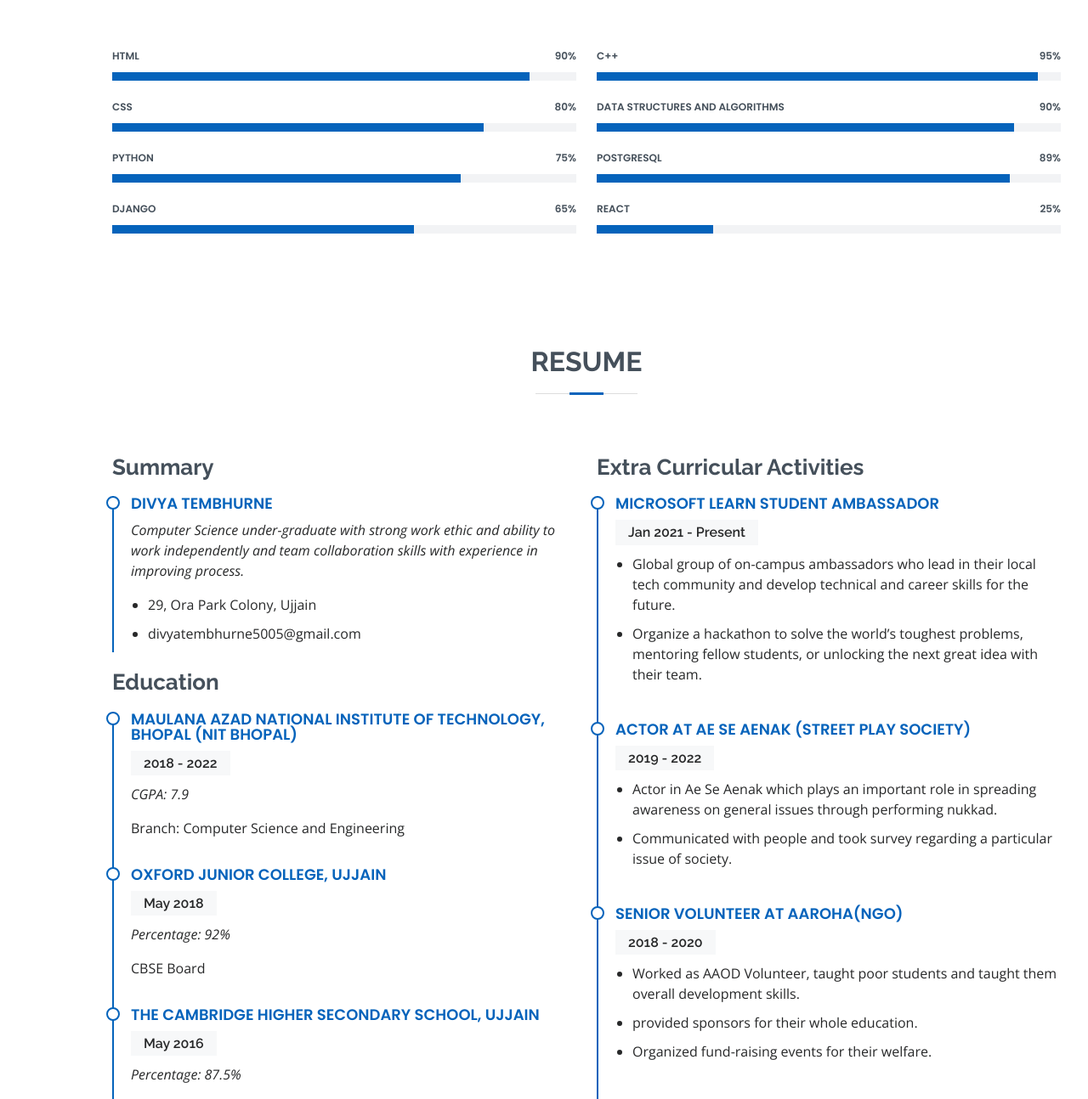
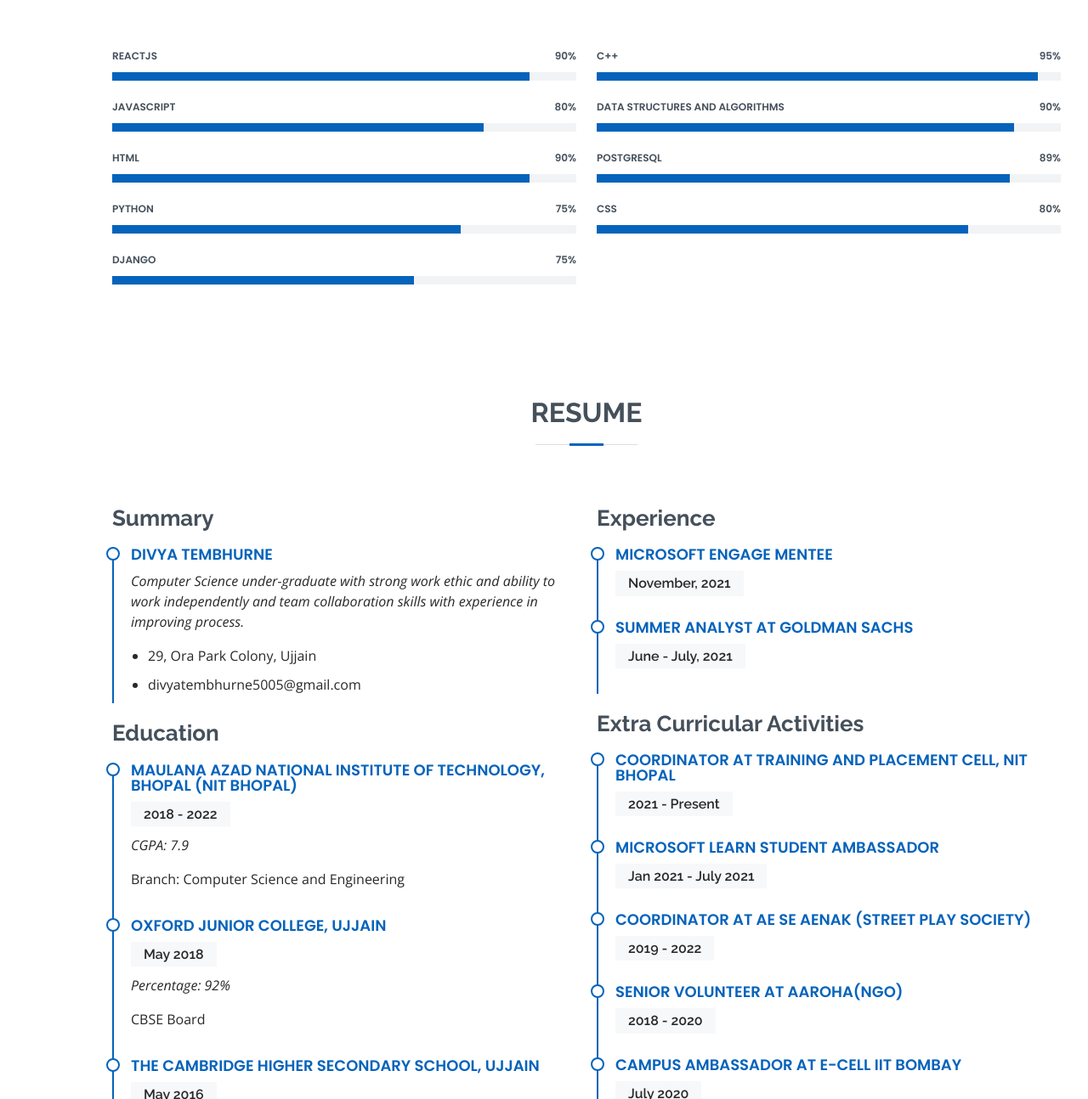
Before and after one commit to diivyya/MyPortfolio, a plain HTML site: page index.html in a window 1280 px wide. Shown: the part 1506-2800 px from the top of the page at 85% size. Drawn offline with nearby package versions, Linux system fonts and the light colour scheme.

Commit message:
New updates

```diff
--- a/index.html
+++ b/index.html
@@ -121,17 +121,24 @@
 
           <div class="col-lg-6">
 
-            <div class="progress">
-              <span class="skill">HTML <i class="val">90%</i></span>
+          <div class="progress">
+              <span class="skill">ReactJS<i class="val">90%</i></span>
               <div class="progress-bar-wrap">
                 <div class="progress-bar" role="progressbar" aria-valuenow="90" aria-valuemin="0" aria-valuemax="100"></div>
               </div>
             </div>
 
             <div class="progress">
-              <span class="skill">CSS <i class="val">80%</i></span>
+              <span class="skill">Javascript <i class="val">80%</i></span>
               <div class="progress-bar-wrap">
                 <div class="progress-bar" role="progressbar" aria-valuenow="80" aria-valuemin="0" aria-valuemax="100"></div>
+              </div>
+            </div>
+
+            <div class="progress">
+              <span class="skill">HTML <i class="val">90%</i></span>
+              <div class="progress-bar-wrap">
+                <div class="progress-bar" role="progressbar" aria-valuenow="90" aria-valuemin="0" aria-valuemax="100"></div>
               </div>
             </div>
 
@@ -143,7 +150,7 @@
             </div>
 
             <div class="progress">
-              <span class="skill">Django <i class="val">65%</i></span>
+              <span class="skill">Django <i class="val">75%</i></span>
               <div class="progress-bar-wrap">
                 <div class="progress-bar" role="progressbar" aria-valuenow="65" aria-valuemin="0" aria-valuemax="100"></div>
               </div>
@@ -175,9 +182,9 @@
             </div>
 
             <div class="progress">
-              <span class="skill">React <i class="val">25%</i></span>
+              <span class="skill">CSS <i class="val">80%</i></span>
               <div class="progress-bar-wrap">
-                <div class="progress-bar" role="progressbar" aria-valuenow="25" aria-valuemin="0" aria-valuemax="100"></div>
+                <div class="progress-bar" role="progressbar" aria-valuenow="80" aria-valuemin="0" aria-valuemax="100"></div>
               </div>
             </div>
 
@@ -229,37 +236,36 @@
             </div>
           </div>
           <div class="col-lg-6">
+            <h3 class="resume-title">Experience</h3>
+            <div class="resume-item">
+              <h4>Microsoft Engage Mentee</h4>
+              <h5>November, 2021</h5>
+            </div>
+            <div class="resume-item">
+              <h4>Summer Analyst at Goldman Sachs</h4>
+              <h5>June - July, 2021</h5>
+            </div>
             <h3 class="resume-title">Extra Curricular Activities</h3>
             <div class="resume-item">
-              <h4>Microsoft Learn Student Ambassador</h4>
-              <h5>Jan 2021 - Present</h5>
-              <ul>
-                <li>Global group of on-campus ambassadors who lead in their local tech community and develop technical and career skills for the future.</li>
-                <li>Organize a hackathon to solve the world’s toughest problems, mentoring fellow students, or unlocking the next great idea with their team.</li>
-              </ul>
+              <h4>Coordinator at Training and Placement Cell, NIT Bhopal</h4>
+              <h5>2021 - Present</h5>
             </div>
             <div class="resume-item">
-              <h4>Actor at Ae Se Aenak (Street Play Society)</h4>
+              <h4>Microsoft Learn Student Ambassador</h4>
+              <h5>Jan 2021 - July 2021</h5>
+            </div>
+            <div class="resume-item">
+              <h4>Coordinator at Ae Se Aenak (Street Play Society)</h4>
               <h5>2019 - 2022</h5>
-              <ul>
-                <li>Actor in Ae Se Aenak which plays an important role in spreading awareness on general issues through performing nukkad.</li>
-                <li>Communicated with people and took survey regarding a particular issue of society.</li>
-              </ul>
             </div>
             <div class="resume-item">
               <h4>Senior Volunteer at Aaroha(NGO)</h4>
               <h5>2018 - 2020</h5>
-              <ul>
-                <li>Worked as AAOD Volunteer, taught poor students and taught them overall development skills.</li>
-                <li>provided sponsors for their whole education.</li>
-                <li>Organized fund-raising events for their welfare.</li>
-              </ul>
             </div>
             <div class="resume-item">
               <h4>Campus Ambassador at E-Cell IIT Bombay</h4>
               <h5>July 2020</h5>
-              <p>Has a role to conduct entrepreneurship related events and workshops in your college in collaboration with E-Cell IIT Bombay.</p>
-            </div>
+              </div>
           </div>
         </div>
 
@@ -281,27 +287,40 @@
 
         <div class="row portfolio-container" data-aos="fade-up" data-aos-delay="200">
 
-          <div class="col-lg-4 col-md-6 portfolio-item filter-app">
+        <div class="col-lg-4 col-md-6 portfolio-item filter-web">
             <div class="portfolio-wrap">
-              <img src="assets/img/portfolio/portfolio-1.jpg" class="img-fluid" alt="">
+              <img src="assets/img/portfolio/portfolio-5.jpg" class="img-fluid" alt="">
               <div class="portfolio-info">
-                <h4>Uber Price Prediction System</h4>
+                <h4>AgroTech: Best buddy for farmers</h4>
                 <div class="portfolio-links">
-                  <a href="assets/img/portfolio/portfolio-1.jpg" data-gallery="portfolioGallery" class="portfolio-lightbox" title="App 1"><i class="bx bx-plus"></i></a>
-                  <a href="https://github.com/diivyya/Uber-Price-Prediction" title="Portfolio Details"><i class="bx bx-link"></i></a>
+                  <a href="assets/img/portfolio/portfolio-5.jpg" data-gallery="portfolioGallery" class="portfolio-lightbox" title="Web 2"><i class="bx bx-plus"></i></a>
+                  <a href="https://github.com/diivyya/Agro-Tech"  title="Portfolio Details"><i class="bx bx-link"></i></a>
                 </div>
               </div>
             </div>
           </div>
 
-          <div class="col-lg-4 col-md-6 portfolio-item filter-web">
+        <div class="col-lg-4 col-md-6 portfolio-item filter-app">
             <div class="portfolio-wrap">
-              <img src="assets/img/portfolio/portfolio-2.jpg" class="img-fluid" alt="">
+              <img src="assets/img/portfolio/portfolio-6.jpg" class="img-fluid" alt="">
               <div class="portfolio-info">
-                <h4>The Flappy Bird Game</h4>
+                <h4>E-ducation</h4>
                 <div class="portfolio-links">
-                  <a href="assets/img/portfolio/portfolio-2.jpg" data-gallery="portfolioGallery" class="portfolio-lightbox" title="Web 3"><i class="bx bx-plus"></i></a>
-                  <a href="https://github.com/diivyya/Flappy-Bird-Game"title="Portfolio Details"><i class="bx bx-link"></i></a>
+                  <a href="assets/img/portfolio/portfolio-6.jpg" data-gallery="portfolioGallery" class="portfolio-lightbox" title="App 3"><i class="bx bx-plus"></i></a>
+                  <a href="https://github.com/diivyya/e-ducation" title="Portfolio Details"><i class="bx bx-link"></i></a>
+                </div>
+              </div>
+            </div>
+          </div>
+
+          <div class="col-lg-4 col-md-6 portfolio-item filter-card">
+            <div class="portfolio-wrap">
+              <img src="assets/img/portfolio/portfolio-4.jpg" class="img-fluid" alt="">
+              <div class="portfolio-info">
+                <h4>ShopVy: E-commerce app</h4>
+                <div class="portfolio-links">
+                  <a href="assets/img/portfolio/portfolio-4.jpg" data-gallery="portfolioGallery" class="portfolio-lightbox" title="Card 2"><i class="bx bx-plus"></i></a>
+                  <a href="https://github.com/diivyya/ShopVy" title="Portfolio Details"><i class="bx bx-link"></i></a>
                 </div>
               </div>
             </div>
@@ -320,40 +339,28 @@
             </div>
           </div>
 
-          <div class="col-lg-4 col-md-6 portfolio-item filter-card">
+          <div class="col-lg-4 col-md-6 portfolio-item filter-app">
             <div class="portfolio-wrap">
-              <img src="assets/img/portfolio/portfolio-4.jpg" class="img-fluid" alt="">
+              <img src="assets/img/portfolio/portfolio-1.jpg" class="img-fluid" alt="">
               <div class="portfolio-info">
-                <h4>ShopVy: E-commerce app</h4>
+                <h4>Uber Price Prediction System</h4>
                 <div class="portfolio-links">
-                  <a href="assets/img/portfolio/portfolio-4.jpg" data-gallery="portfolioGallery" class="portfolio-lightbox" title="Card 2"><i class="bx bx-plus"></i></a>
-                  <a href="https://github.com/diivyya/ShopVy" title="Portfolio Details"><i class="bx bx-link"></i></a>
+                  <a href="assets/img/portfolio/portfolio-1.jpg" data-gallery="portfolioGallery" class="portfolio-lightbox" title="App 1"><i class="bx bx-plus"></i></a>
+                  <a href="https://github.com/diivyya/Uber-Price-Prediction" title="Portfolio Details"><i class="bx bx-link"></i></a>
                 </div>
               </div>
             </div>
           </div>
 
+
           <div class="col-lg-4 col-md-6 portfolio-item filter-web">
             <div class="portfolio-wrap">
-              <img src="assets/img/portfolio/portfolio-5.jpg" class="img-fluid" alt="">
+              <img src="assets/img/portfolio/portfolio-2.jpg" class="img-fluid" alt="">
               <div class="portfolio-info">
-                <h4>AgroTech: Best buddy for farmers</h4>
+                <h4>The Flappy Bird Game</h4>
                 <div class="portfolio-links">
-                  <a href="assets/img/portfolio/portfolio-5.jpg" data-gallery="portfolioGallery" class="portfolio-lightbox" title="Web 2"><i class="bx bx-plus"></i></a>
-                  <a href="https://github.com/diivyya/Agro-Tech"  title="Portfolio Details"><i class="bx bx-link"></i></a>
-                </div>
-              </div>
-            </div>
-          </div>
-
-          <div class="col-lg-4 col-md-6 portfolio-item filter-app">
-            <div class="portfolio-wrap">
-              <img src="assets/img/portfolio/portfolio-6.jpg" class="img-fluid" alt="">
-              <div class="portfolio-info">
-                <h4>Year 2020 Website</h4>
-                <div class="portfolio-links">
-                  <a href="assets/img/portfolio/portfolio-6.jpg" data-gallery="portfolioGallery" class="portfolio-lightbox" title="App 3"><i class="bx bx-plus"></i></a>
-                  <a href="https://github.com/diivyya/Year-2020-disasters-Website-" title="Portfolio Details"><i class="bx bx-link"></i></a>
+                  <a href="assets/img/portfolio/portfolio-2.jpg" data-gallery="portfolioGallery" class="portfolio-lightbox" title="Web 3"><i class="bx bx-plus"></i></a>
+                  <a href="https://github.com/diivyya/Flappy-Bird-Game"title="Portfolio Details"><i class="bx bx-link"></i></a>
                 </div>
               </div>
             </div>
```
